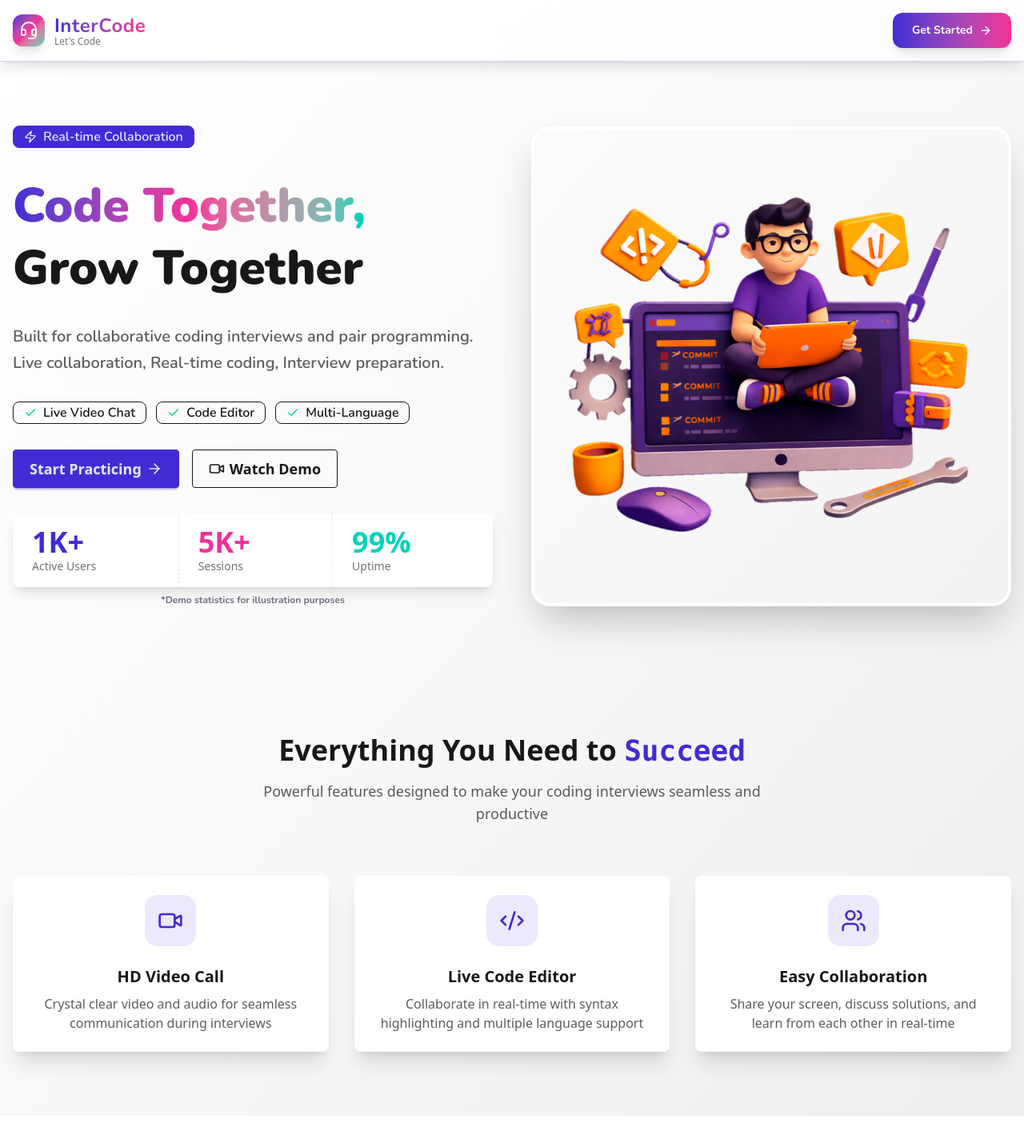
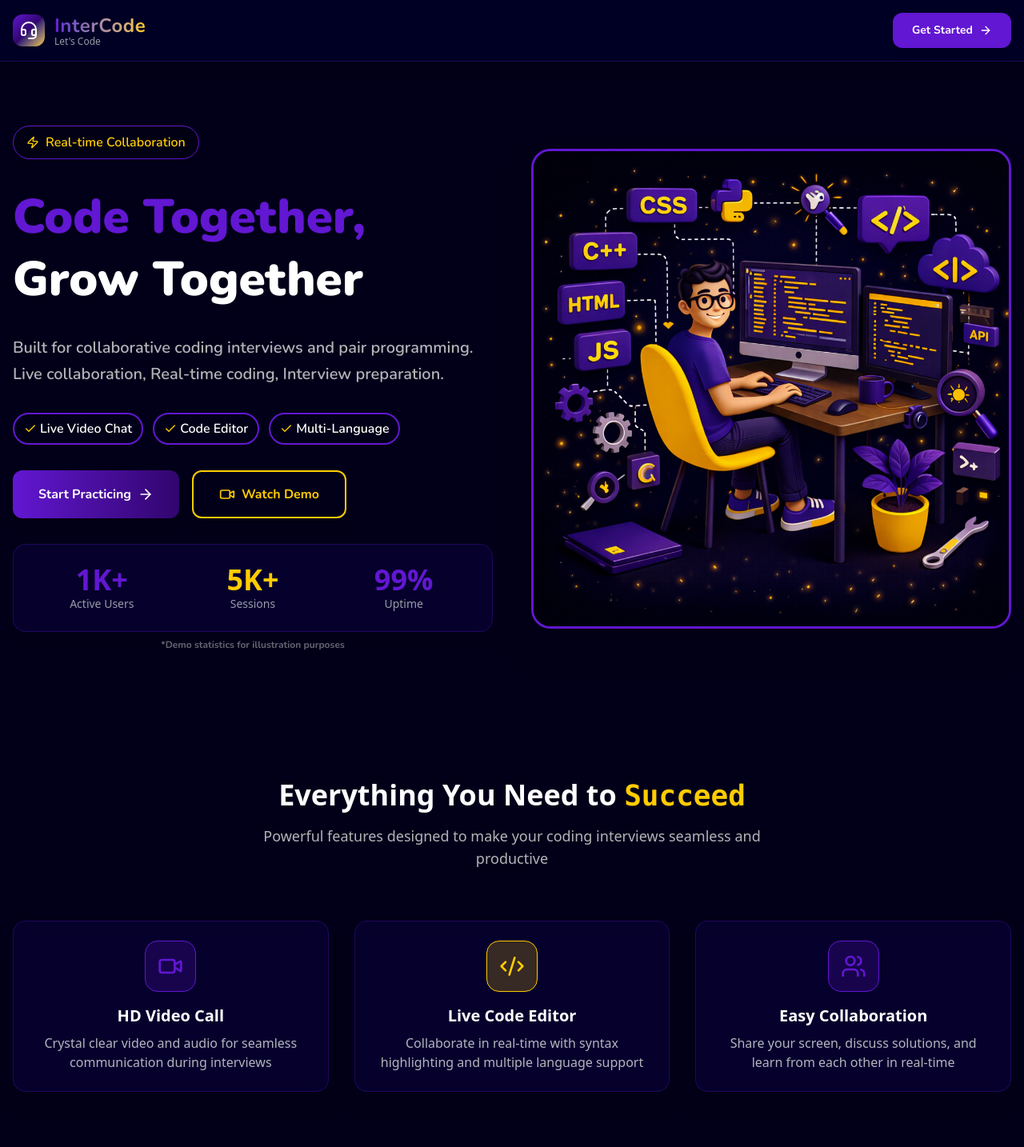
Before and after one commit to ary-05/InterCode, a React app in the folder frontend/: page / in a window 1280 px wide. Shown: the top 1434 px of the page at 80% size. Before the commit the page ends 1395 px from the top, so only its background shows below. Built offline with nearby package versions, Linux system fonts and the light colour scheme; no server answers; the HTML template or start-up script is replaced by a standard one.

Commit message:
homepage-design-changes

```diff
--- a/frontend/src/pages/HomePage.jsx
+++ b/frontend/src/pages/HomePage.jsx
@@ -13,25 +13,25 @@ import {
 
 function HomePage() {
     return (
-        <div className="min-h-screen bg-linear-to-br from-base-100 via-base-200 to-base-300">
+        <div className="min-h-screen bg-[#020018]">
             {/*NAVBAR*/}
-            <nav className="bg-base-100/80 backdrop-blur-md border-b border-primary/20 sticky top-0 z-50 shadow-lg">
+            <nav className="bg-[#010029]/85 backdrop-blur-md border-b border-[#6217d2]/30 sticky top-0 z-50 shadow-lg">
                 <div className="max-w-7xl mx-auto p-4 flex items-center justify-between">
                     {/*Logo*/}
                     <Link to={"/"} className="flex items-center gap-2 sm:gap-3 hover:scale-105 transition-transform duration-200">
-                        <div className="size-8 sm:size-10 rounded-xl bg-linear-to-br from-primary via-secondary to-accent flex items-center justify-center shadow-lg">
+                        <div className="size-8 sm:size-10 rounded-xl bg-gradient-to-br from-[#6217d2] via-[#31066e] to-[#FFCC00] flex items-center justify-center shadow-lg">
                             <Headset className="size-5 sm:size-6 text-white" />
                         </div>
                         <div className="flex flex-col">
-                            <span className="text-xl sm:text-2xl font-nunito font-bold tracking-wide bg-linear-to-r from-primary to-secondary bg-clip-text text-transparent">
+                            <span className="text-xl sm:text-2xl font-nunito font-bold tracking-wide bg-gradient-to-r from-[#6217d2] to-[#FFCC00] bg-clip-text text-transparent">
                                 InterCode
                             </span>
-                            <span className="text-xs text-base-content/60 font-medium -mt-1">Let's Code</span>
+                            <span className="text-xs text-white/60 font-medium -mt-1">Let's Code</span>
                         </div>
                     </Link>
                     {/* AUTH BTN */}
                     <SignInButton mode="modal">
-                        <button className="group px-4 sm:px-6 py-2 sm:py-3 bg-linear-to-r from-primary to-secondary rounded-xl text-white font-nunito font-bold text-xs sm:text-sm shadow-lg hover:shadow-xl transition-all duration-200 hover:scale-105 flex items-center gap-2">
+                        <button className="group px-4 sm:px-6 py-2 sm:py-3 bg-[#6217d2] rounded-xl text-white font-nunito font-bold text-xs sm:text-sm shadow-lg hover:shadow-xl transition-all duration-200 hover:scale-105 flex items-center gap-2">
                             <span className="hidden sm:inline">Get Started</span>
                             <span className="sm:hidden">Start</span>
                             <ArrowRightIcon className="size-4 group-hover:translate-x-0.5 transition-transform" />
@@ -45,36 +45,36 @@ function HomePage() {
                 <div className="grid lg:grid-cols-2 gap-8 lg:gap-12 items-center">
                     {/* LEFT CONTENT */}
                     <div className="space-y-6 sm:space-y-8">
-                        <div className="badge badge-primary badge-md sm:badge-lg font-nunito font-semibold">
+                        <div className="inline-flex items-center gap-2 px-4 py-2 bg-[#000000]/20 border border-[#6217d2] rounded-full font-nunito font-semibold text-[#FFCC00] text-sm sm:text-base">
                             <ZapIcon className="size-3 sm:size-4" />
                             Real-time Collaboration
                         </div>
 
                         <h1 className="text-4xl sm:text-5xl lg:text-6xl font-black leading-tight">
-                            <span className="bg-linear-to-r from-primary via-secondary to-accent bg-clip-text text-transparent font-nunito font-black">
+                            <span className="bg-[#6217d2] bg-clip-text text-transparent font-nunito font-black">
                             Code Together,
                             </span>
                             <br />
-                            <span className="text-base-content font-nunito font-black">Grow Together</span>
+                            <span className="text-white font-nunito font-black">Grow Together</span>
                         </h1>
 
-                        <p className="text-base sm:text-xl text-base-content/70 leading-relaxed max-w-xl font-nunito font-semibold">
+                        <p className="text-base sm:text-xl text-white/70 leading-relaxed max-w-xl font-nunito font-semibold">
                             Built for collaborative coding interviews and pair programming.
                             Live collaboration, Real-time coding, Interview preparation.
                         </p>
 
                         {/* FEATURE PILLS */}
                         <div className="flex flex-wrap gap-2 sm:gap-3 font-nunito font-semibold" >
-                            <div className="badge badge-md sm:badge-lg badge-outline ">
-                                <CheckIcon className="size-3 sm:size-4 text-success" />
+                            <div className="inline-flex items-center gap-1 px-3 py-1.5 border-2 border-[#6217d2] rounded-full text-white text-sm sm:text-base">
+                                <CheckIcon className="size-3 sm:size-4 text-[#FFCC00]" />
                                 Live Video Chat
                             </div>
-                            <div className="badge badge-md sm:badge-lg badge-outline">
-                                <CheckIcon className="size-3 sm:size-4 text-success" />
+                            <div className="inline-flex items-center gap-1 px-3 py-1.5 border-2 border-[#6217d2] rounded-full text-white text-sm sm:text-base">
+                                <CheckIcon className="size-3 sm:size-4 text-[#FFCC00]" />
                                 Code Editor
                             </div>
-                            <div className="badge badge-md sm:badge-lg badge-outline">
-                                <CheckIcon className="size-3 sm:size-4 text-success" />
+                            <div className="inline-flex items-center gap-1 px-3 py-1.5 border-2 border-[#6217d2] rounded-full text-white text-sm sm:text-base">
+                                <CheckIcon className="size-3 sm:size-4 text-[#FFCC00]" />
                                 Multi-Language
                             </div>
                         </div>
@@ -82,13 +82,13 @@ function HomePage() {
                         {/* CTA Buttons */}
                         <div className="flex flex-col sm:flex-row gap-3 sm:gap-4 ">
                             <SignInButton mode="modal">
-                                <button className="btn btn-primary btn-md sm:btn-lg w-full sm:w-auto">
+                                <button className="px-6 py-3 sm:px-8 sm:py-4 bg-gradient-to-r from-[#6217d2] to-[#31066e] hover:from-[#31066e] hover:to-[#6217d2] rounded-xl text-white font-nunito font-bold shadow-lg hover:shadow-xl transition-all duration-200 hover:scale-105 flex items-center justify-center gap-2 w-full sm:w-auto">
                                     Start Practicing
                                     <ArrowRightIcon className="size-4 sm:size-5" />
                                 </button>
                             </SignInButton>
 
-                            <button className="btn btn-outline btn-md sm:btn-lg w-full sm:w-auto">
+                            <button className="px-6 py-3 sm:px-8 sm:py-4 bg-transparent border-2 border-[#FFCC00] hover:bg-[#000000]/10 rounded-xl text-[#FFCC00] font-nunito font-bold shadow-lg hover:shadow-xl transition-all duration-200 hover:scale-105 flex items-center justify-center gap-2 w-full sm:w-auto">
                                 <VideoIcon className="size-4 sm:size-5" />
                                 Watch Demo
                             </button>
@@ -96,30 +96,30 @@ function HomePage() {
 
                         {/* STATS */}
                         <div className="space-y-2">
-                            <div className="stats stats-vertical sm:stats-horizontal bg-base-100 shadow-lg w-full">
-                                <div className="stat">
-                                    <div className="stat-value text-primary text-3xl sm:text-4xl">1K+</div>
-                                    <div className="stat-title text-xs sm:text-sm" >Active Users</div>
+                            <div className="grid grid-cols-1 sm:grid-cols-3 gap-4 bg-[#090040]/50 backdrop-blur-sm border border-[#6217d2]/30 rounded-2xl p-6 shadow-lg w-full">
+                                <div className="text-center">
+                                    <div className="text-3xl sm:text-4xl font-bold text-[#6217d2]">1K+</div>
+                                    <div className="text-xs sm:text-sm text-white/60">Active Users</div>
                                 </div>
-                                <div className="stat">
-                                    <div className="stat-value text-secondary text-3xl sm:text-4xl">5K+</div>
-                                    <div className="stat-title text-xs sm:text-sm">Sessions</div>
+                                <div className="text-center">
+                                    <div className="text-3xl sm:text-4xl font-bold text-[#FFCC00]">5K+</div>
+                                    <div className="text-xs sm:text-sm text-white/60">Sessions</div>
                                 </div>
-                                <div className="stat">
-                                    <div className="stat-value text-accent text-3xl sm:text-4xl">99%</div>
-                                    <div className="stat-title text-xs sm:text-sm">Uptime</div>
+                                <div className="text-center">
+                                    <div className="text-3xl sm:text-4xl font-bold text-[#6217d2]">99%</div>
+                                    <div className="text-xs sm:text-sm text-white/60">Uptime</div>
                                 </div>
                             </div>
-                            <p className="text-xs text-gray-500 text-center font-nunito font-bold">*Demo statistics for illustration purposes</p>
+                            <p className="text-xs text-white/40 text-center font-nunito font-bold">*Demo statistics for illustration purposes</p>
                         </div>
                     </div>
 
                     {/* RIGHT IMAGE */}
-                    <div className="order-first lg:order-last">
+                    <div className="order-first lg:order-last flex justify-center">
                         <img
-                            src="/hero.png"
+                            src="/hero3.png"
                             alt="InterCode Platform"
-                            className="w-full h-auto rounded-2xl sm:rounded-3xl shadow-2xl border-2 sm:border-4 border-base-100 hover:scale-105 transition-transform duration-500"
+                            className="w-[100%] h-auto rounded-2xl sm:rounded-3xl shadow-2xl border-2 sm:border-3 border-[#6217d2] hover:scale-105 transition-transform duration-500"
                         />
                     </div>
                 </div>
@@ -128,10 +128,10 @@ function HomePage() {
             {/* FEATURES SECTION */}
             <div className="max-w-7xl mx-auto px-4 py-12 sm:py-16 lg:py-20 pb-16 sm:pb-20">
                 <div className="text-center mb-12 sm:mb-16">
-                    <h2 className="text-3xl sm:text-4xl font-bold mb-4">
-                        Everything You Need to <span className="text-primary font-mono">Succeed</span>
+                    <h2 className="text-3xl sm:text-4xl font-bold mb-4 text-white">
+                        Everything You Need to <span className="text-[#FFCC00] font-mono">Succeed</span>
                     </h2>
-                    <p className="text-base sm:text-lg text-base-content/70 max-w-2xl mx-auto px-4">
+                    <p className="text-base sm:text-lg text-white/70 max-w-2xl mx-auto px-4">
                         Powerful features designed to make your coding interviews seamless and productive
                     </p>
                 </div>
@@ -139,39 +139,39 @@ function HomePage() {
                 {/* FEATURES GRID */}
                 <div className="grid sm:grid-cols-2 md:grid-cols-3 gap-6 sm:gap-8">
                     {/* Feature 1 */}
-                    <div className="card bg-base-100 shadow-xl hover:shadow-2xl transition-shadow">
-                        <div className="card-body items-center text-center">
-                            <div className="size-14 sm:size-16 bg-primary/10 rounded-2xl flex items-center justify-center mb-4">
-                                <VideoIcon className="size-7 sm:size-8 text-primary" />
+                    <div className="bg-[#090040]/50 backdrop-blur-sm border border-[#6217d2]/30 rounded-2xl shadow-xl hover:shadow-2xl hover:border-[#6217d2] transition-all duration-200 hover:scale-105">
+                        <div className="p-6 flex flex-col items-center text-center">
+                            <div className="size-14 sm:size-16 bg-[#6217d2]/20 border border-[#6217d2] rounded-2xl flex items-center justify-center mb-4">
+                                <VideoIcon className="size-7 sm:size-8 text-[#6217d2]" />
                             </div>
-                            <h3 className="card-title text-lg sm:text-xl">HD Video Call</h3>
-                            <p className="text-sm sm:text-base text-base-content/70">
+                            <h3 className="text-lg sm:text-xl font-bold mb-2 text-white">HD Video Call</h3>
+                            <p className="text-sm sm:text-base text-white/70">
                                 Crystal clear video and audio for seamless communication during interviews
                             </p>
                         </div>
                     </div>
 
                     {/* Feature 2 */}
-                    <div className="card bg-base-100 shadow-xl hover:shadow-2xl transition-shadow">
-                        <div className="card-body items-center text-center">
-                            <div className="size-14 sm:size-16 bg-primary/10 rounded-2xl flex items-center justify-center mb-4">
-                                <Code2Icon className="size-7 sm:size-8 text-primary" />
+                    <div className="bg-[#090040]/50 backdrop-blur-sm border border-[#6217d2]/30 rounded-2xl shadow-xl hover:shadow-2xl hover:border-[#FFCC00] transition-all duration-200 hover:scale-105">
+                        <div className="p-6 flex flex-col items-center text-center">
+                            <div className="size-14 sm:size-16 bg-[#FFCC00]/20 border border-[#FFCC00] rounded-2xl flex items-center justify-center mb-4">
+                                <Code2Icon className="size-7 sm:size-8 text-[#FFCC00]" />
                             </div>
-                            <h3 className="card-title text-lg sm:text-xl">Live Code Editor</h3>
-                            <p className="text-sm sm:text-base text-base-content/70">
+                            <h3 className="text-lg sm:text-xl font-bold mb-2 text-white">Live Code Editor</h3>
+                            <p className="text-sm sm:text-base text-white/70">
                                 Collaborate in real-time with syntax highlighting and multiple language support
                             </p>
                         </div>
                     </div>
 
                     {/* Feature 3 */}
-                    <div className="card bg-base-100 shadow-xl hover:shadow-2xl transition-shadow sm:col-span-2 md:col-span-1">
-                        <div className="card-body items-center text-center">
-                            <div className="size-14 sm:size-16 bg-primary/10 rounded-2xl flex items-center justify-center mb-4">
-                                <UsersIcon className="size-7 sm:size-8 text-primary" />
+                    <div className="bg-[#090040]/50 backdrop-blur-sm border border-[#6217d2]/30 rounded-2xl shadow-xl hover:shadow-2xl hover:border-[#6217d2] transition-all duration-200 hover:scale-105 sm:col-span-2 md:col-span-1">
+                        <div className="p-6 flex flex-col items-center text-center">
+                            <div className="size-14 sm:size-16 bg-[#6217d2]/20 border border-[#6217d2] rounded-2xl flex items-center justify-center mb-4">
+                                <UsersIcon className="size-7 sm:size-8 text-[#6217d2]" />
                             </div>
-                            <h3 className="card-title text-lg sm:text-xl">Easy Collaboration</h3>
-                            <p className="text-sm sm:text-base text-base-content/70">
+                            <h3 className="text-lg sm:text-xl font-bold mb-2 text-white">Easy Collaboration</h3>
+                            <p className="text-sm sm:text-base text-white/70">
                                 Share your screen, discuss solutions, and learn from each other in real-time
                             </p>
                         </div>
```
Also changed, not shown: frontend/public/hero2.png (added), frontend/public/hero3.png (added).
